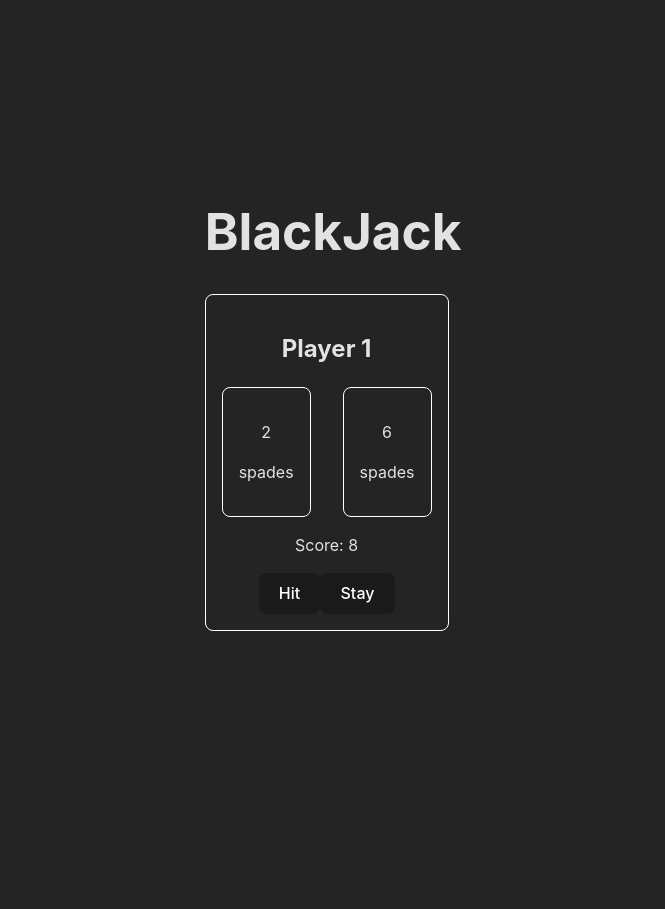
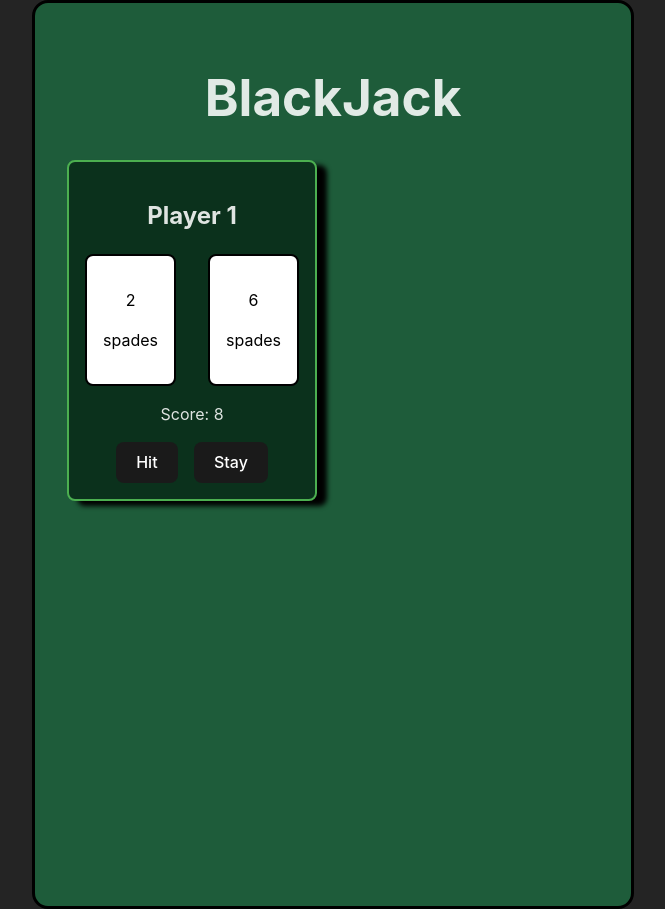
Before and after one commit to Tyriol/blackjack-bbc-segs-tech-test, a React (Vite) app: page / in a window 1280 px wide. Both pictures are taken after a click on the button "Start". Shown: the whole page, without its empty margins (307-972 px from the left). Before the commit the page ends 800 px from the top, so only its background shows below. Built offline with nearby package versions, Linux system fonts and the light colour scheme.

Commit message:
update layout and colours

```diff
--- a/src/App.css
+++ b/src/App.css
@@ -3,11 +3,30 @@
   margin: 0 auto;
   padding: 2rem;
   text-align: center;
+  background-color: #1E5C3A;
+  border-radius: 1rem;
+  border: 3px solid #000
+}
+
+#players-select {
+  margin-left: 1rem;
+  padding: 0.25rem;
+  border-radius: 0.25rem;
+  border: 1px solid #000;
+}
+
+.player-select {
+  display: flex;
+  flex-direction: column;
+  gap: 1rem;
 }
 
 .players {
-  display: flex;
+  display: grid;
+  grid-template-columns: 1fr 1fr;
+  grid-template-rows: 1fr 1fr;
   gap: 2rem;
+  justify-content: center;
 }
 
 .player {
@@ -18,11 +37,29 @@
 
 .player-cards {
   display: flex;
+  justify-content: center;
   gap: 2rem
 }
 
 .card {
-  border: 1px solid white;
+  border: 2px solid #000;
   border-radius: 0.5rem;
   padding: 1rem;
+  background-color: #fff;
+  color: #000;
 }
+
+.player-actions {
+  display: flex;
+  gap: 1rem;
+  margin-top: 1rem;
+  justify-content: center;
+}
+
+.player.active {
+  border: 2px solid #4CAF50;
+  padding: 1rem;
+  border-radius: 8px;
+  background-color: #0b311c;
+  box-shadow: 10px 5px 5px #000;
+}
--- a/src/App.jsx
+++ b/src/App.jsx
@@ -84,10 +84,10 @@ function App() {
       {!isGameStarted ? (
         <form className="player-select">
           <label>
-            Choose how many players
+            Choose how many players:
             <select
               name="players"
-              id="players"
+              id="players-select"
               onChange={(e) => setNumPlayers(e.target.value)}
             >
               <option value="1">One Player</option>
```
